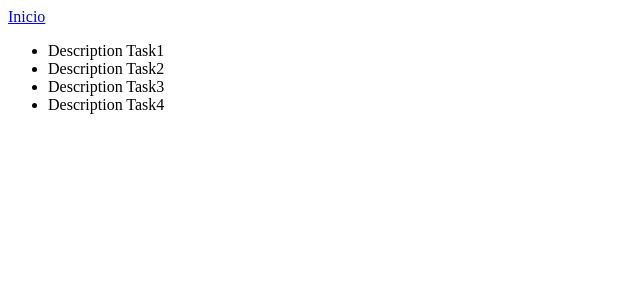
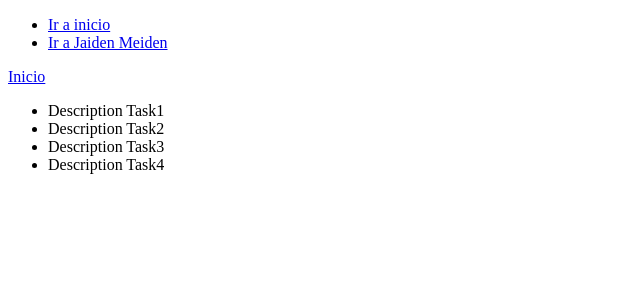
Before and after one commit to jaidenmeiden/flask_app, a Flask app: page /hello in a window 1280 px wide. Shown: the top 300 px of the page, without its empty margins (0-640 px from the left). Run offline with Flask 2, Linux system fonts and the light colour scheme.

Commit message:
feat: Add navbar

```diff
--- a/templates/base.jinja2
+++ b/templates/base.jinja2
@@ -2,9 +2,14 @@
 <html lang="en">
 <head>
     <meta charset="UTF-8">
-    <title>{% block title %}Flask World | {% endblock %}</title>
+    <title>
+        {% block title %}Flask World | {% endblock %}
+    </title>
 </head>
 <body>
+    <header>
+        {% include 'navbar.jinja2' %}
+    </header>
     {% block content %}
     {% endblock %}
 </body>
--- /dev/null
+++ b/templates/navbar.jinja2
@@ -0,0 +1,6 @@
+<nav>
+    <ul>
+        <li><a href="{{ url_for('index') }}">Ir a inicio</a></li>
+        <li><a href="https://jaidenmeiden.com" target="_blank">Ir a Jaiden Meiden</a></li>
+    </ul>
+</nav>
```
